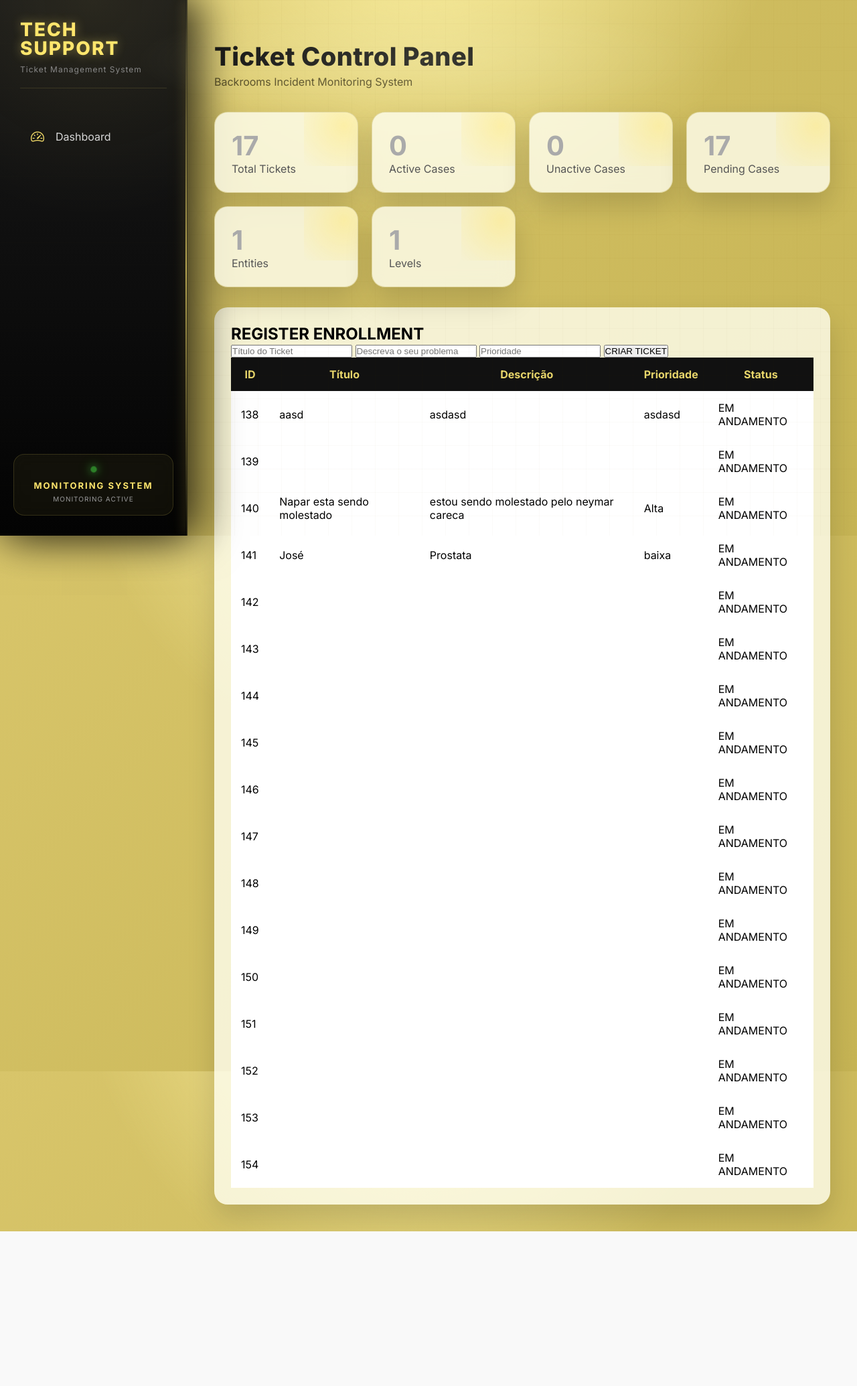
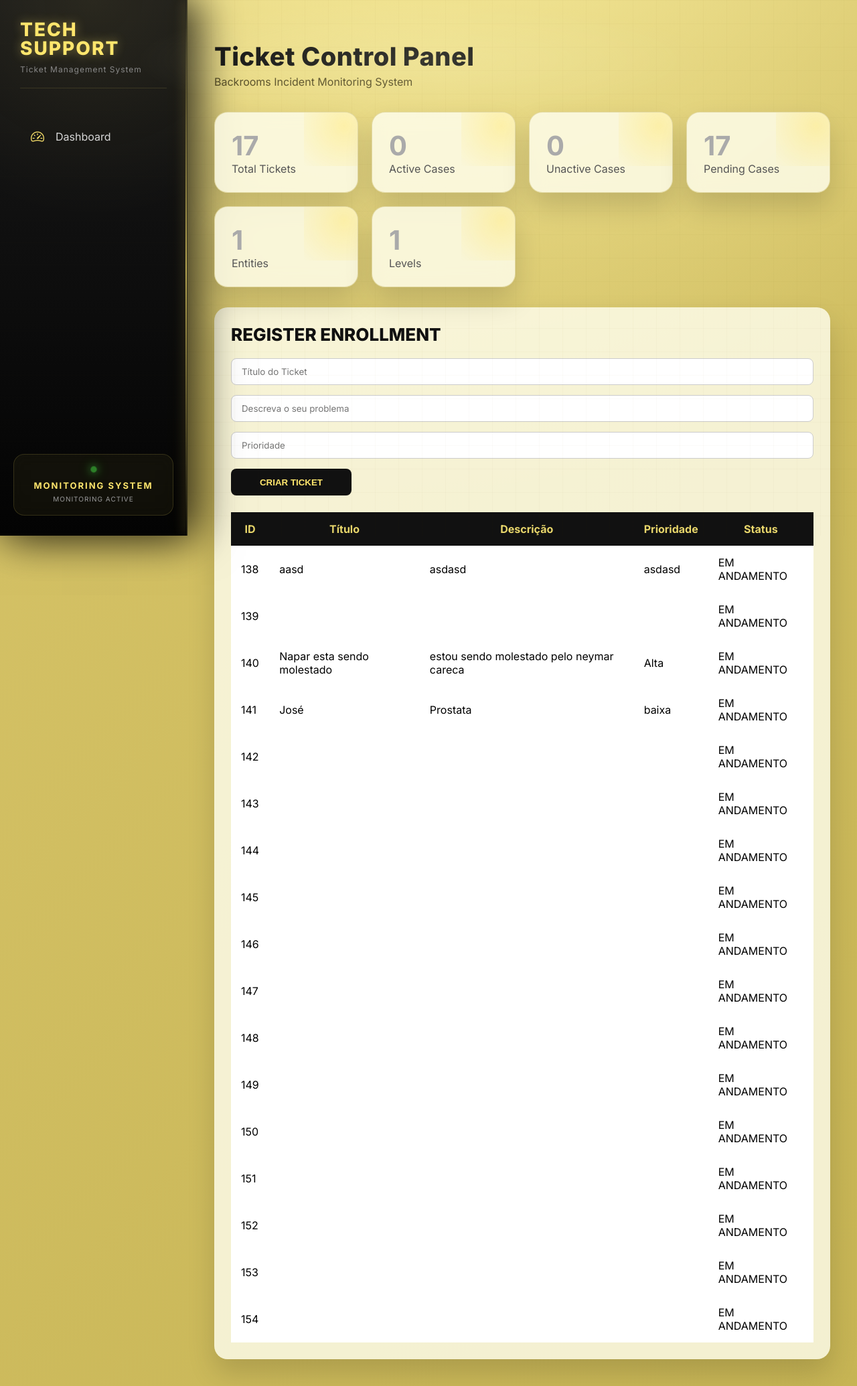
Before and after one commit to jjoserdsgarcia/tech-support, a Django app: page /ticketing/ in a window 1280 px wide. Shown: the whole page at 67% size. Before the commit the page ends 1839 px from the top, so only its background shows below. Run offline with Django 5.2, Linux system fonts and the light colour scheme; a user stored in the database is signed in; data comes from the database, SQL or seed files in the repository; both versions use the stored data as it was after the commit; data that the repository does not hold is empty.

Commit message:
Elton_21:32

```diff
--- a/techsupport/templates/techsupport/ticketing.html
+++ b/techsupport/templates/techsupport/ticketing.html
@@ -43,12 +43,11 @@
 
 
       body {
+    font-family: 'Inter', sans-serif;
+    min-height: 100vh;
+    overflow-x: hidden;
+    overflow-y: auto;
 
-            font-family: 'Inter', sans-serif;
-
-            height: 100vh;
-
-            overflow: hidden;
 
 
     background:
@@ -1194,6 +1193,141 @@ STATUS
 
 
         }
+
+
+
+        /* =========================
+   AJUSTE DO REGISTER
+========================= */
+
+
+.panel table {
+
+    margin-top: 20px;
+
+}
+
+
+
+.panel form {
+
+    display:block;
+
+    margin-bottom:25px;
+
+}
+
+
+
+.center {
+
+    display:flex;
+
+    flex-direction:column;
+
+    gap:15px;
+
+}
+
+
+
+.center h2 {
+
+    font-size:26px;
+
+    color:#111;
+
+    font-weight:800;
+
+    margin-bottom:5px;
+
+}
+
+
+
+.center input {
+
+    height:40px;
+
+    padding:0 15px;
+
+    border-radius:8px;
+
+    border:1px solid #ccc;
+
+    background:white;
+
+    font-family:Inter;
+
+}
+
+
+
+.center input:focus {
+
+    outline:none;
+
+    border-color:#e8d66b;
+
+}
+
+
+
+.center button {
+
+    width:180px;
+
+    height:40px;
+
+    border:none;
+
+    border-radius:8px;
+
+    background:#111;
+
+    color:#ffe66d;
+
+    font-weight:bold;
+
+    cursor:pointer;
+
+}
+
+
+
+.center button:hover {
+
+    background:#ffe66d;
+
+    color:#111;
+
+}
+
+
+
+/* tabela */
+
+.panel table {
+
+    border-collapse:collapse;
+
+}
+
+
+
+.panel th {
+
+    height:50px;
+
+}
+
+
+
+.panel td {
+
+    height:50px;
+
+}
     </style>
 
 </head>
@@ -1344,44 +1478,67 @@ STATUS
        <div class="panel">
 
 
-            <table>
+    <form method="post">
 
-                <form method="post">
         {% csrf_token %}
 
         <div class="center">
+
             <h2>REGISTER ENROLLMENT</h2>
 
             <input name="title" placeholder="Título do Ticket">
+
             <input name="description" placeholder="Descreva o seu problema">
+
             <input name="priority" placeholder="Prioridade">
 
-                        <button type="submit">CRIAR TICKET</button>
+            <button type="submit">
+                CRIAR TICKET
+            </button>
+
         </div>
 
     </form>
 
+
+
+    <table>
+
+
         <tr>
+
             <th>ID</th>
+
             <th>Título</th>
+
             <th>Descrição</th>
+
             <th>Prioridade</th>
+
             <th>Status</th>
 
         </tr>
 
+
+
         {% for data in dashboard_data.recent_tickets %}
 
         <tr>
+
             <td>{{data.id}}</td>
+
             <td>{{data.title}}</td>
+
             <td>{{data.description}}</td>
+
             <td>{{data.priority}}</td>
+
             <td>{{data.status}}</td>
 
         </tr>
 
         {% endfor %}
+
 
 
     </table>
```
Also changed, not shown: db.sqlite3. Lines whose indentation alone changed are shown as unchanged.
